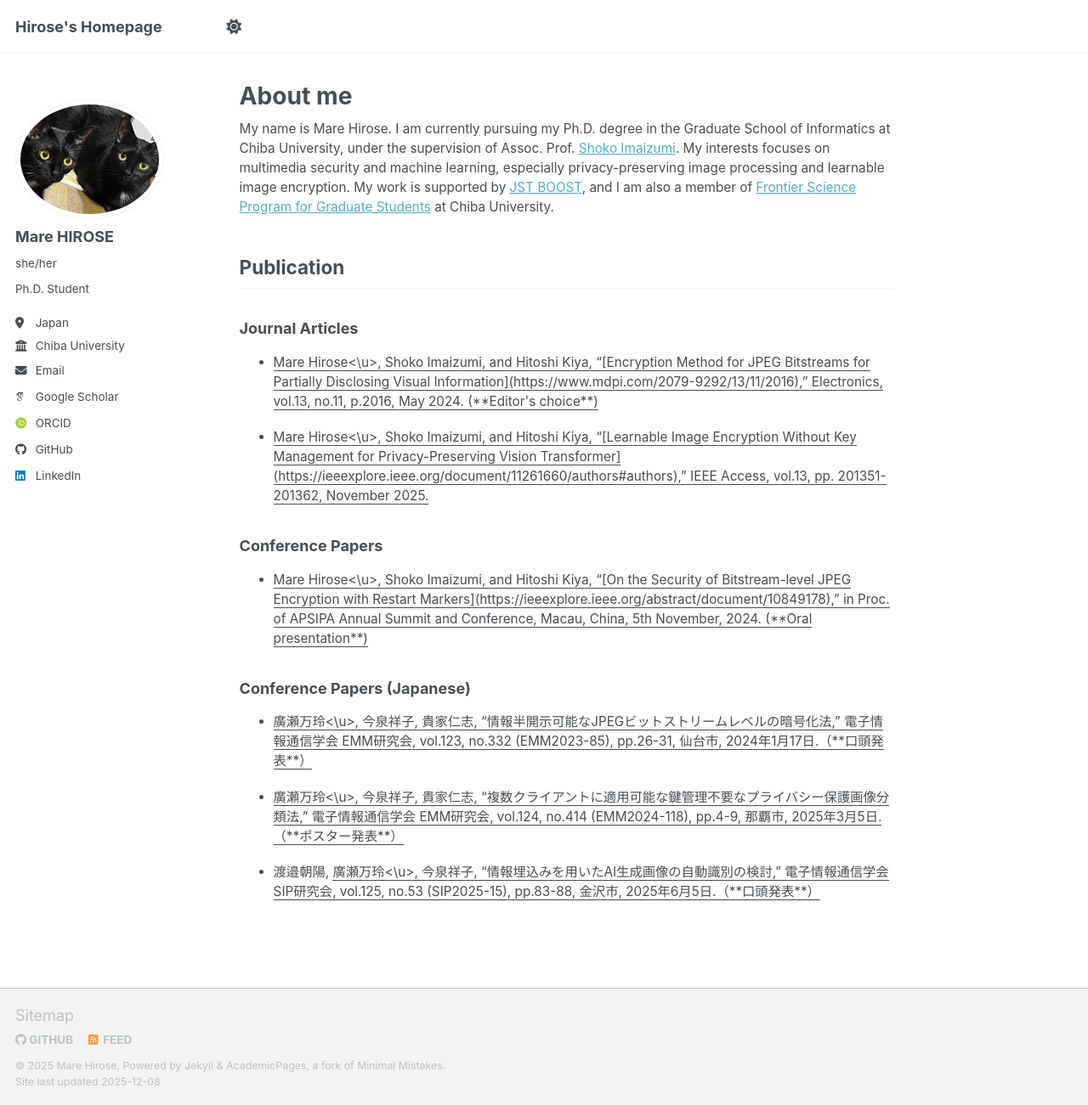
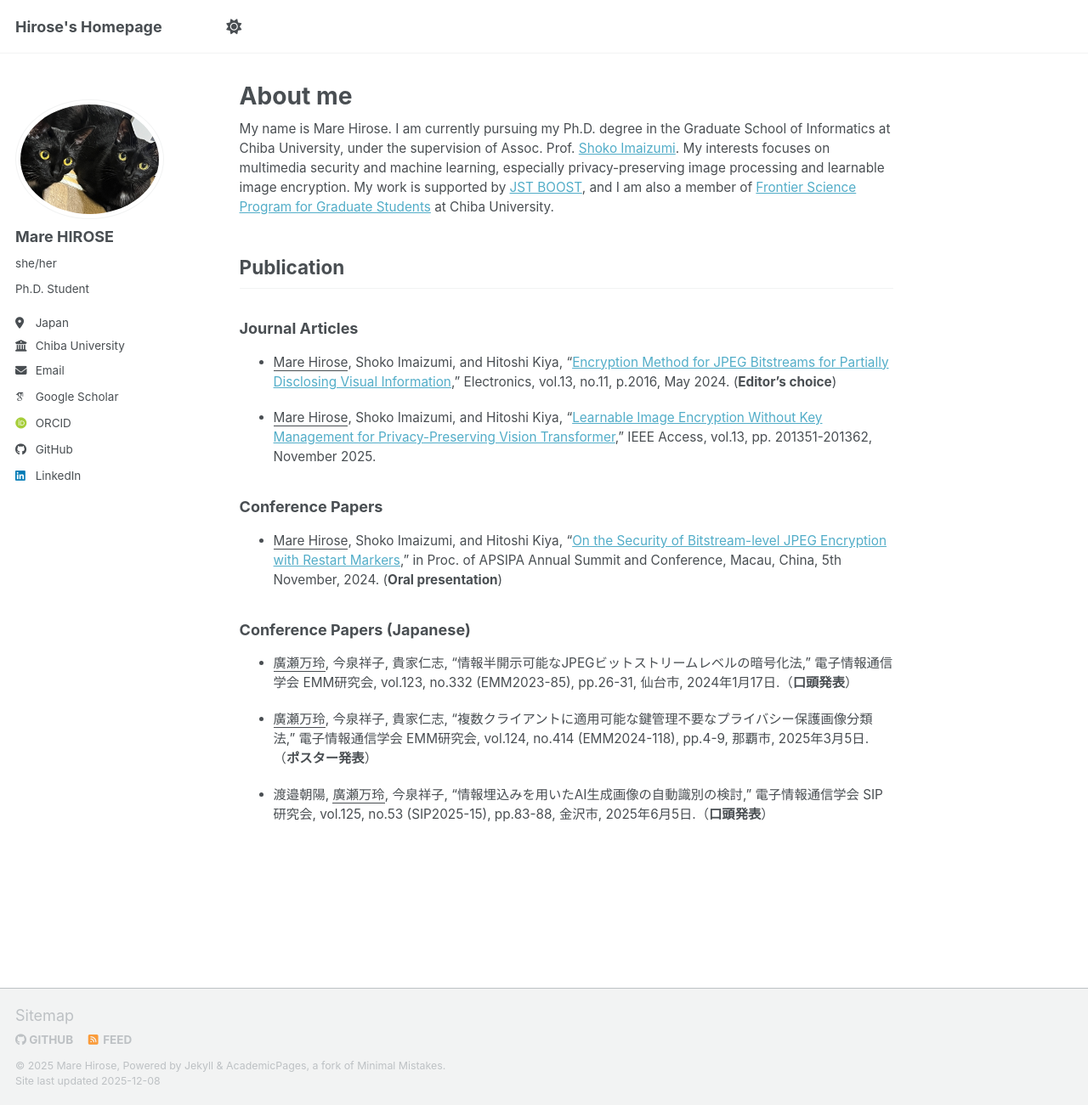
Before and after one commit to hirose-mare/.github.io, a Jekyll site: the page built from _pages/about.md, in a window 1280 px wide and 1301 px high. Shown: the whole window at 85% size. Built offline with Jekyll 4.4.1, drawn with Linux system fonts in a browser that asks for light colours; some web fonts are replaced; a script bundle is joined from its source files by our own code; library files that are not in the unit come from our copies.

Commit message:
Fix HTML tags for author names in publications

```diff
--- a/_pages/about.md
+++ b/_pages/about.md
@@ -12,18 +12,18 @@
 ## Publication
 ### Journal Articles
 
-- <u>Mare Hirose<\u>, Shoko Imaizumi, and Hitoshi Kiya, “[Encryption Method for JPEG Bitstreams for Partially Disclosing Visual Information](https://www.mdpi.com/2079-9292/13/11/2016),” Electronics, vol.13, no.11, p.2016, May 2024. (**Editor's choice**)
+- <u>Mare Hirose</u>, Shoko Imaizumi, and Hitoshi Kiya, “[Encryption Method for JPEG Bitstreams for Partially Disclosing Visual Information](https://www.mdpi.com/2079-9292/13/11/2016),” Electronics, vol.13, no.11, p.2016, May 2024. (**Editor's choice**)
 
-- <u>Mare Hirose<\u>, Shoko Imaizumi, and Hitoshi Kiya, “[Learnable Image Encryption Without Key Management for Privacy-Preserving Vision Transformer](https://ieeexplore.ieee.org/document/11261660/authors#authors),” IEEE Access, vol.13, pp. 201351-201362, November 2025.
+- <u>Mare Hirose</u>, Shoko Imaizumi, and Hitoshi Kiya, “[Learnable Image Encryption Without Key Management for Privacy-Preserving Vision Transformer](https://ieeexplore.ieee.org/document/11261660/authors#authors),” IEEE Access, vol.13, pp. 201351-201362, November 2025.
 
 ### Conference Papers
 
-- <u>Mare Hirose<\u>, Shoko Imaizumi, and Hitoshi Kiya, “[On the Security of Bitstream-level JPEG Encryption with Restart Markers](https://ieeexplore.ieee.org/abstract/document/10849178),” in Proc. of APSIPA Annual Summit and Conference, Macau, China, 5th November, 2024. (**Oral presentation**)
+- <u>Mare Hirose</u>, Shoko Imaizumi, and Hitoshi Kiya, “[On the Security of Bitstream-level JPEG Encryption with Restart Markers](https://ieeexplore.ieee.org/abstract/document/10849178),” in Proc. of APSIPA Annual Summit and Conference, Macau, China, 5th November, 2024. (**Oral presentation**)
 
 ### Conference Papers (Japanese)
 
-- <u>廣瀬万玲<\u>, 今泉祥子, 貴家仁志, “情報半開示可能なJPEGビットストリームレベルの暗号化法,” 電子情報通信学会 EMM研究会, vol.123, no.332 (EMM2023-85), pp.26-31, 仙台市, 2024年1月17日.（**口頭発表**）
+- <u>廣瀬万玲</u>, 今泉祥子, 貴家仁志, “情報半開示可能なJPEGビットストリームレベルの暗号化法,” 電子情報通信学会 EMM研究会, vol.123, no.332 (EMM2023-85), pp.26-31, 仙台市, 2024年1月17日.（**口頭発表**）
 
-- <u>廣瀬万玲<\u>, 今泉祥子, 貴家仁志, “複数クライアントに適用可能な鍵管理不要なプライバシー保護画像分類法,” 電子情報通信学会 EMM研究会, vol.124, no.414 (EMM2024-118), pp.4-9, 那覇市, 2025年3月5日.（**ポスター発表**）
+- <u>廣瀬万玲</u>, 今泉祥子, 貴家仁志, “複数クライアントに適用可能な鍵管理不要なプライバシー保護画像分類法,” 電子情報通信学会 EMM研究会, vol.124, no.414 (EMM2024-118), pp.4-9, 那覇市, 2025年3月5日.（**ポスター発表**）
 
-- 渡邉朝陽, <u>廣瀬万玲<\u>, 今泉祥子, “情報埋込みを用いたAI生成画像の自動識別の検討,” 電子情報通信学会 SIP研究会, vol.125, no.53 (SIP2025-15), pp.83-88, 金沢市, 2025年6月5日.（**口頭発表**）
+- 渡邉朝陽, <u>廣瀬万玲</u>, 今泉祥子, “情報埋込みを用いたAI生成画像の自動識別の検討,” 電子情報通信学会 SIP研究会, vol.125, no.53 (SIP2025-15), pp.83-88, 金沢市, 2025年6月5日.（**口頭発表**）
```
